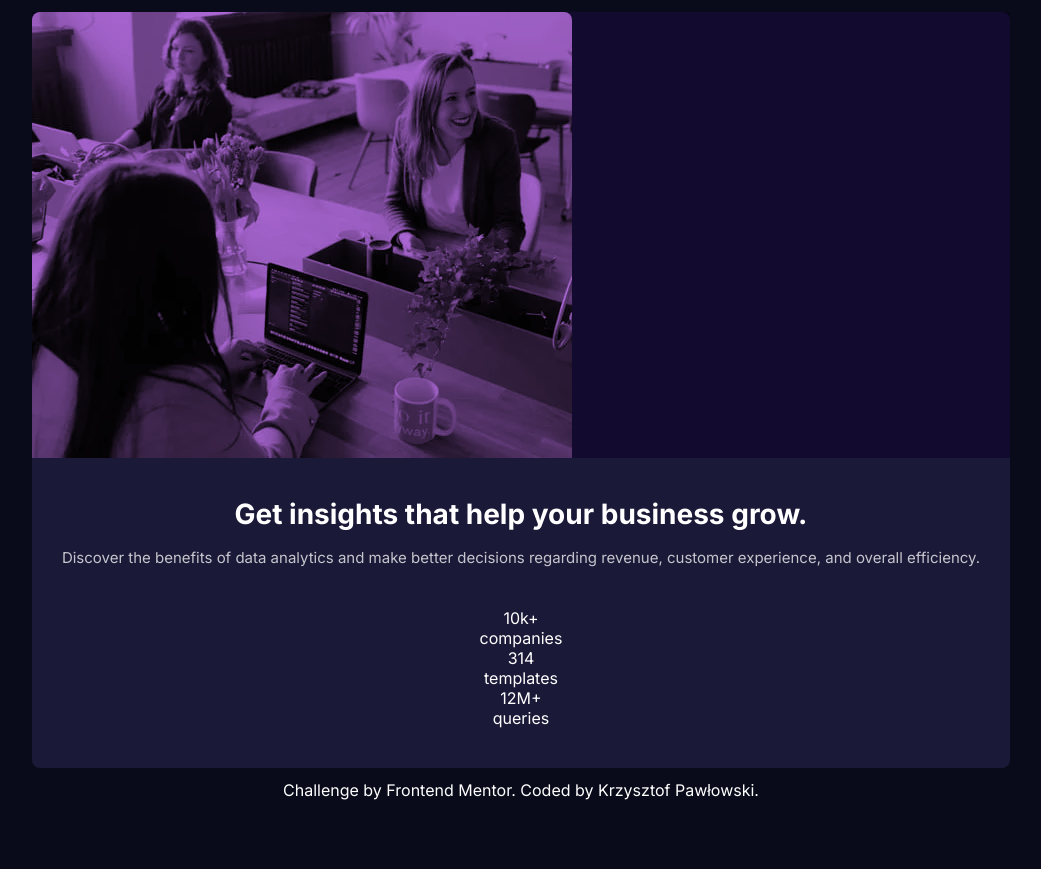
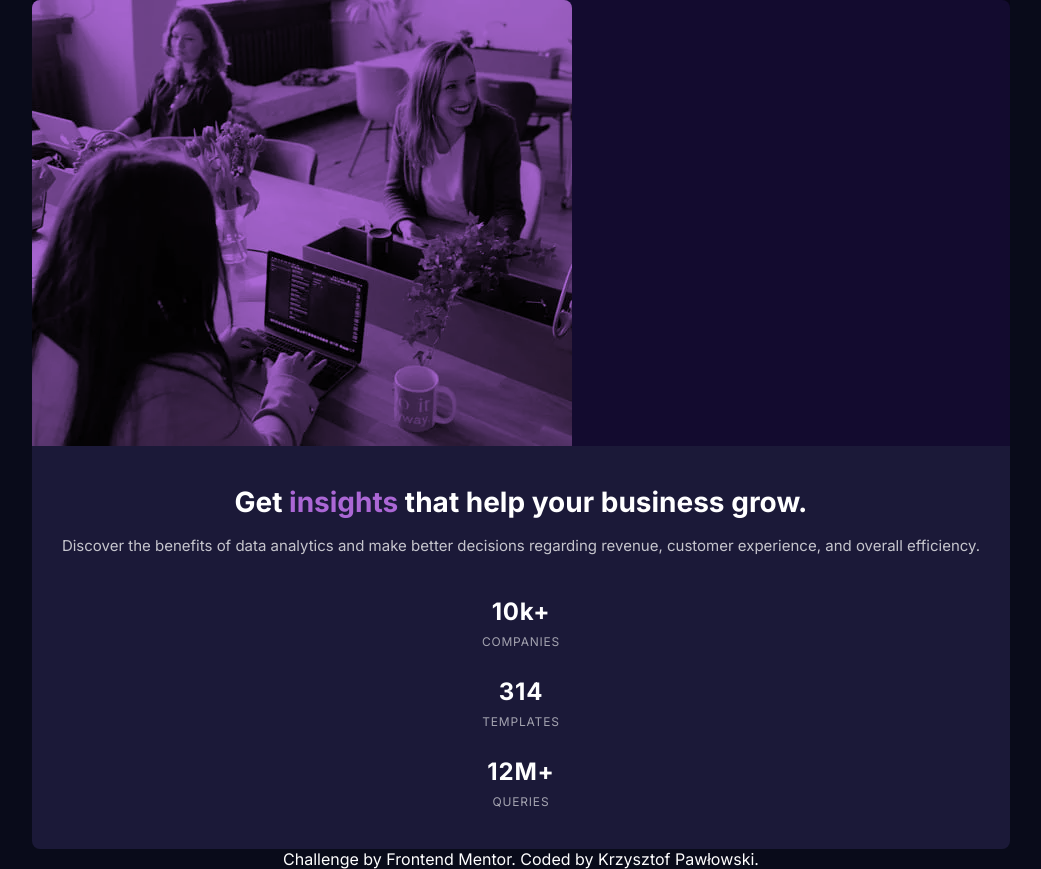
Before and after one commit to KP1976/stats-preview-card, a plain HTML site: page index.html in a window 1280 px wide. Shown: the whole page, without its empty margins (119-1160 px from the left). Before the commit the page ends 800 px from the top, so only its background shows below. Drawn offline with Linux system fonts and the light colour scheme.

Commit message:
Add styles to the all stats.

```diff
--- a/index.html
+++ b/index.html
@@ -44,14 +44,15 @@
         <div class="card__content">
           <header class="card__header">
             <h1 class="card__header-title">
-              Get <span class="accent">insights</span> that help your business
-              grow.
+              Get <span class="card__header-title--accent">insights</span> that
+              help your business grow.
             </h1>
             <p class="card__header-text">
               Discover the benefits of data analytics and make better decisions
               regarding revenue, customer experience, and overall efficiency.
             </p>
           </header>
+
           <div class="card__stats">
             <div class="card__stat-container">
               <h2 class="card__stat-header">10k+</h2>
--- a/scss/components/_card.scss
+++ b/scss/components/_card.scss
@@ -39,6 +39,10 @@
     font-size: $font-size-28;
     font-weight: 700;
     line-height: $line-height-115;
+
+    &--accent {
+      color: $soft-violet;
+    }
   }
 
   &__header-text {
@@ -47,4 +51,26 @@
     font-weight: 400;
     line-height: $line-height-165;
   }
+
+  &__stats {
+    @include flex-column($space-28);
+  }
+
+  &__stat-container {
+    @include flex-column($space-8);
+  }
+
+  &__stat-header {
+    font-size: $font-size-24;
+    font-weight: 700;
+    letter-spacing: $letter-spacing_08;
+  }
+
+  &__stat-text {
+    color: $white-60;
+    font-size: $font-size-12;
+    font-weight: 400;
+    letter-spacing: $letter-spacing_08;
+    text-transform: uppercase;
+  }
 }
```
Also changed, not shown: css/main.css.
